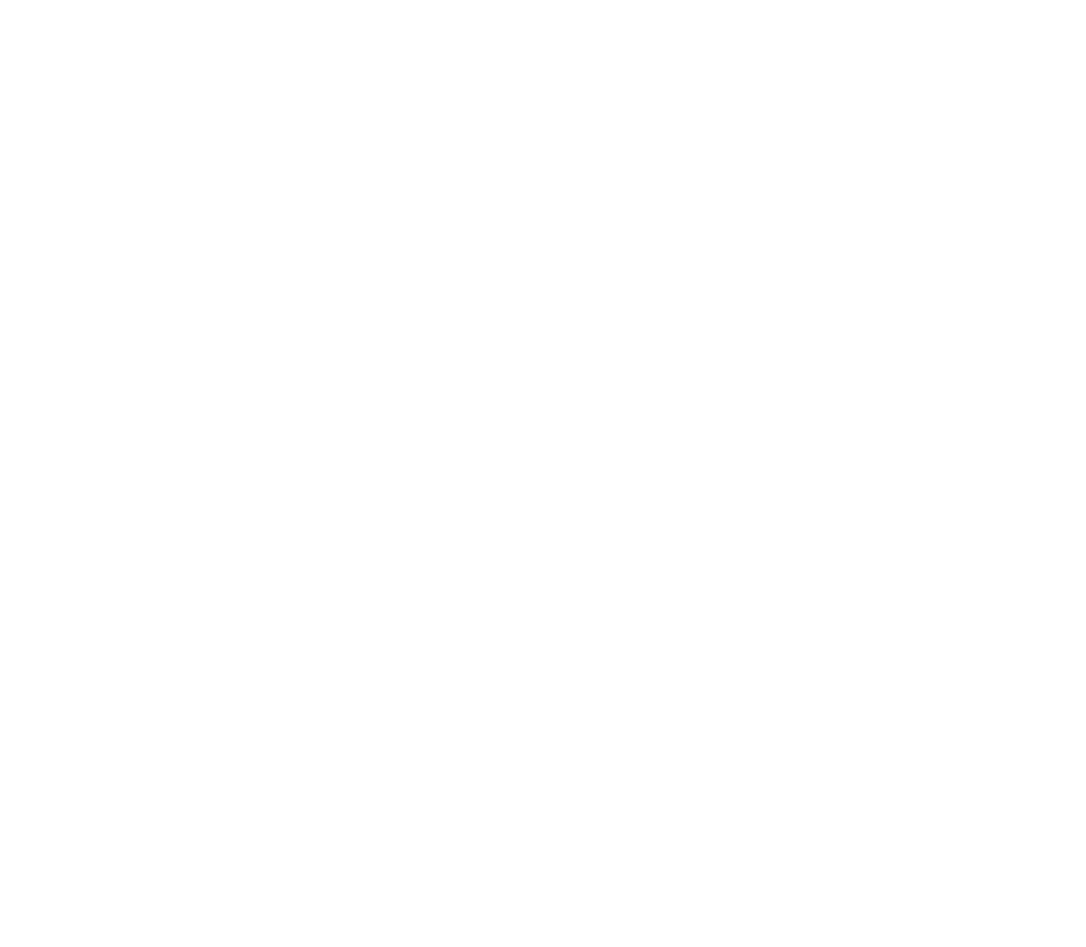
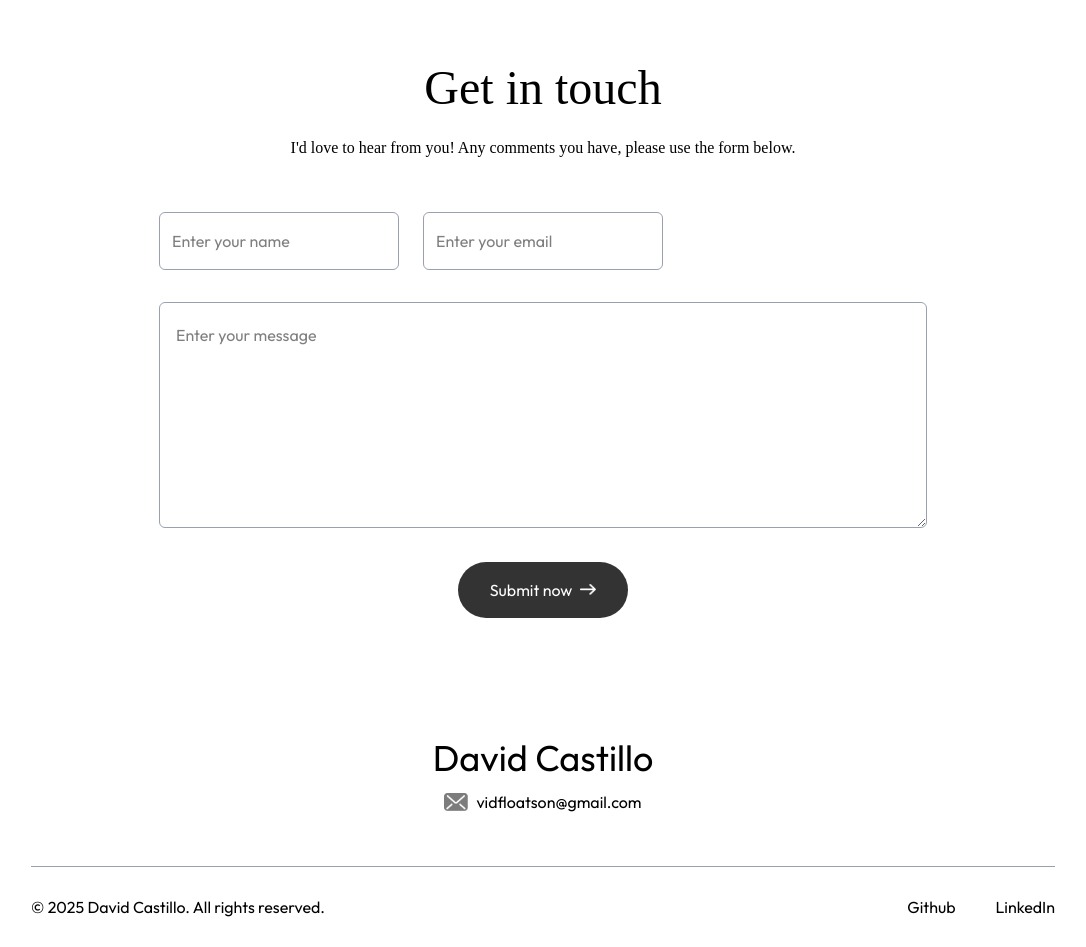
Before and after one commit to vidal05/portfolio, a Next.js app: page / in a window 1280 px wide. Shown: the part 2920-3867 px from the top of the page, without its empty margins (97-1183 px from the left). Before the commit the page ends 2944 px from the top, so only its background shows below. Built offline with nearby package versions, Linux system fonts and the light colour scheme; a web font is replaced by a local one.

Commit message:
contact and footer sections

```diff
--- /dev/null
+++ b/app/components/Contact.jsx
@@ -0,0 +1,38 @@
+import { assets } from '@/assets/assets'
+import Image from 'next/image'
+import React from 'react'
+
+const Contact = () => {
+  const onSubmit = async(event) => {
+    event.preventDefault()
+    const formatData = new FormData(event.target)
+  }
+  return (
+    <div id='contact' className='w-full px-[12%] py-10 scroll-mt-20
+             bg-[url("/footer-bg-color.png")] bg-no-repeat bg-center bg-[length:90%_auto]'
+    >
+        <h2 className='text-center text-5xl font-ovo'>Get in touch</h2>
+
+        <p className='text-center mb-12 mx-auto max-w-3xl mt-5 font-ovo'>
+            I'd love to hear from you! Any comments you have, please use the form below.
+        </p>
+        <form onSubmit={onSubmit} className='max-w-3xl mx-auto'>
+            <div className='grid grid-cols-1 md:grid-cols-3 gap-6 mt-10 mb-8'>
+                <input className='flex-1 p-3 outline-none border-[0.5px] border-gray-400 rounded-md bg-white'
+                       type="text" placeholder='Enter your name' required name='name'
+                />
+                <input className='flex-1 p-3 outline-none border-[0.5px] border-gray-400 rounded-md bg-white'
+                       type="email" placeholder='Enter your email' required name='email'
+                />
+            </div>
+            <textarea className='w-full p-4 outline-none border-[0.5px] border-gray-400 rounded-md bg-white mb-6'
+                      rows={6} placeholder='Enter your message' required name='message'
+            />
+            <button className='py-3 px-8 w-max flex items-center justify-between gap-2 bg-black/80 text-white rounded-full mx-auto hover:bg-black duration-500'
+                    type='submit'>Submit now <Image src={assets.right_arrow_white} alt='' className='w-4'/> </button>
+        </form>
+    </div>
+  )
+}
+
+export default Contact
--- /dev/null
+++ b/app/components/Footer.jsx
@@ -0,0 +1,30 @@
+import { assets } from '@/assets/assets'
+import Image from 'next/image'
+import React from 'react'
+
+const Footer = () => {
+  return (
+    <div className='mt-20'>
+        <div className='text-center'>
+            <h1 className='text-4xl mx-auto mb-2'>David Castillo</h1>
+            <div className='w-max flex items-center gap-2 mx-auto'>
+                <Image src={assets.mail_icon} className='w-6' alt=''/>
+                vidfloatson@gmail.com
+            </div>
+        </div>
+
+        <div className='text-center sm:flex items-center justify-between border-t border-gray-400 mx-[10%] mt-12 py-6'>
+            <p>© {new Date().getFullYear()} David Castillo. All rights reserved.</p>
+            <ul className='flex items-center justify-center gap-10 mt-4 sm:mt-0'>
+                <li><a target='_blank' href="https://github.com/vidal05">Github</a></li>
+                <li><a target='_blank' href="https://www.linkedin.com/in/david-castillo-0bab8863/">LinkedIn</a></li>
+            </ul>
+
+
+        </div>
+    </div>
+
+  )
+}
+
+export default Footer
--- a/app/page.js
+++ b/app/page.js
@@ -1,9 +1,12 @@
 'use client'
 import About from "./components/About";
+import Contact from "./components/Contact";
+import Footer from "./components/Footer";
 import Header from "./components/Header";
 import Navbar from "./components/Navbar";
 import Services from "./components/Services";
 import Work from "./components/Work";
+
 
 export default function Home() {
   return (
@@ -13,6 +16,8 @@
       <About />
       <Services />
       <Work />
+      <Contact />
+      <Footer />
     </>
   );
 }
```
